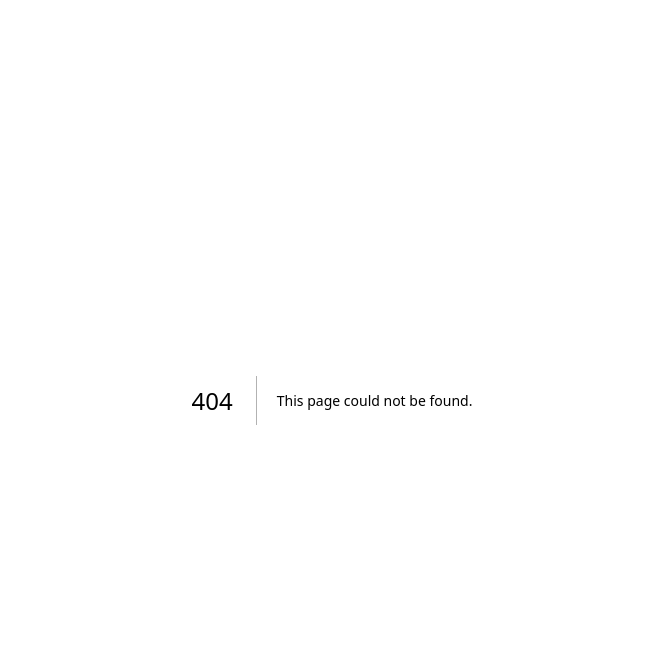
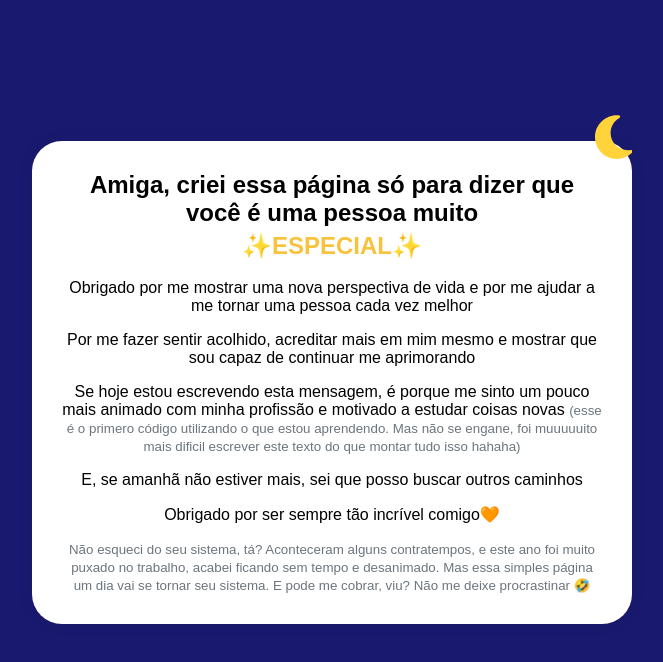
Before and after one commit to DiogoJRC/clone-tabnews, a Next.js app: page /desafio-deploy in a window 1280 px wide. Before the commit this address had no page. Shown: the top 662 px of the page, without its empty margins (308-971 px from the left). Built offline with nearby package versions, Linux system fonts and the light colour scheme.

Commit message:
adiciona a página `desafio-deploy` para compartilhar no curso

```diff
--- /dev/null
+++ b/pages/desafio-deploy.js
@@ -0,0 +1,115 @@
+import { useEffect, useState } from "react";
+
+function Home() {
+  const date = new Date();
+  let [hora, setHora] = useState(false);
+
+  useEffect(() => {
+    setHora(date.getHours());
+  }, []);
+
+  let bg = "lightskyblue";
+  let alignment = "baseline";
+  let icon =
+    '<svg xmlns="http://www.w3.org/2000/svg" viewBox="0 0 512 512"><path fill="#FFD43B" d="M361.5 1.2c5 2.1 8.6 6.6 9.6 11.9L391 121l107.9 19.8c5.3 1 9.8 4.6 11.9 9.6s1.5 10.7-1.6 15.2L446.9 256l62.3 90.3c3.1 4.5 3.7 10.2 1.6 15.2s-6.6 8.6-11.9 9.6L391 391 371.1 498.9c-1 5.3-4.6 9.8-9.6 11.9s-10.7 1.5-15.2-1.6L256 446.9l-90.3 62.3c-4.5 3.1-10.2 3.7-15.2 1.6s-8.6-6.6-9.6-11.9L121 391 13.1 371.1c-5.3-1-9.8-4.6-11.9-9.6s-1.5-10.7 1.6-15.2L65.1 256 2.8 165.7c-3.1-4.5-3.7-10.2-1.6-15.2s6.6-8.6 11.9-9.6L121 121 140.9 13.1c1-5.3 4.6-9.8 9.6-11.9s10.7-1.5 15.2 1.6L256 65.1 346.3 2.8c4.5-3.1 10.2-3.7 15.2-1.6zM160 256a96 96 0 1 1 192 0 96 96 0 1 1 -192 0zm224 0a128 128 0 1 0 -256 0 128 128 0 1 0 256 0z"/></svg>';
+
+  if (hora >= 18 || hora <= 5) {
+    bg = "midnightblue";
+    alignment = "end";
+    icon =
+      '<svg xmlns="http://www.w3.org/2000/svg" viewBox="0 0 384 512"><path fill="#FFD43B" d="M223.5 32C100 32 0 132.3 0 256S100 480 223.5 480c60.6 0 115.5-24.2 155.8-63.4c5-4.9 6.3-12.5 3.1-18.7s-10.1-9.7-17-8.5c-9.8 1.7-19.8 2.6-30.1 2.6c-96.9 0-175.5-78.8-175.5-176c0-65.8 36-123.1 89.3-153.3c6.1-3.5 9.2-10.5 7.7-17.3s-7.3-11.9-14.3-12.5c-6.3-.5-12.6-.8-19-.8z"/></svg>';
+  } else if (hora >= 12) {
+    bg = "#fd5e53";
+    alignment = "center";
+    icon =
+      '<svg xmlns="http://www.w3.org/2000/svg" viewBox="0 0 512 512"><path fill="#FFD43B" d="M375.7 19.7c-1.5-8-6.9-14.7-14.4-17.8s-16.1-2.2-22.8 2.4L256 61.1 173.5 4.2c-6.7-4.6-15.3-5.5-22.8-2.4s-12.9 9.8-14.4 17.8l-18.1 98.5L19.7 136.3c-8 1.5-14.7 6.9-17.8 14.4s-2.2 16.1 2.4 22.8L61.1 256 4.2 338.5c-4.6 6.7-5.5 15.3-2.4 22.8s9.8 13 17.8 14.4l98.5 18.1 18.1 98.5c1.5 8 6.9 14.7 14.4 17.8s16.1 2.2 22.8-2.4L256 450.9l82.5 56.9c6.7 4.6 15.3 5.5 22.8 2.4s12.9-9.8 14.4-17.8l18.1-98.5 98.5-18.1c8-1.5 14.7-6.9 17.8-14.4s2.2-16.1-2.4-22.8L450.9 256l56.9-82.5c4.6-6.7 5.5-15.3 2.4-22.8s-9.8-12.9-17.8-14.4l-98.5-18.1L375.7 19.7zM269.6 110l65.6-45.2 14.4 78.3c1.8 9.8 9.5 17.5 19.3 19.3l78.3 14.4L402 242.4c-5.7 8.2-5.7 19 0 27.2l45.2 65.6-78.3 14.4c-9.8 1.8-17.5 9.5-19.3 19.3l-14.4 78.3L269.6 402c-8.2-5.7-19-5.7-27.2 0l-65.6 45.2-14.4-78.3c-1.8-9.8-9.5-17.5-19.3-19.3L64.8 335.2 110 269.6c5.7-8.2 5.7-19 0-27.2L64.8 176.8l78.3-14.4c9.8-1.8 17.5-9.5 19.3-19.3l14.4-78.3L242.4 110c8.2 5.7 19 5.7 27.2 0zM256 368a112 112 0 1 0 0-224 112 112 0 1 0 0 224zM192 256a64 64 0 1 1 128 0 64 64 0 1 1 -128 0z"/></svg>';
+  }
+
+  return (
+    <section>
+      <style jsx global>
+        {`
+          html,
+          body {
+            font-family: sans-serif;
+            text-align: center;
+            background-color: ${bg};
+            padding: 0 15px 10px;
+          }
+          section {
+            max-width: 600px;
+            min-height: 90vh;
+            margin: 0 auto;
+            display: flex;
+            align-items: center;
+            justify-content: center;
+            flex-direction: column;
+          }
+          section span {
+            position: relative;
+            margin-bottom: -25px;
+            align-self: ${alignment};
+            z-index: 99;
+          }
+          section span svg {
+            height: 50px;
+          }
+          .message {
+            padding: 30px;
+            border-radius: 30px;
+            box-shadow: 0px 0px 10px 5px rgba(0, 0, 0, 0.05);
+            background-color: #fff;
+          }
+          .message h1 {
+            margin-top: 0;
+          }
+          .message h1 > strong {
+            display: block;
+            margin-top: 5px;
+            font-weigth: 900;
+            color: #f9c23c;
+          }
+          .message small {
+            color: #6c757d;
+          }
+        `}
+      </style>
+      <span dangerouslySetInnerHTML={{ __html: icon }}></span>
+      <div className="message">
+        <h1>
+          Amiga, criei essa página só para dizer que você é uma pessoa muito{" "}
+          <strong>✨ESPECIAL✨</strong>
+        </h1>
+        <p>
+          Obrigado por me mostrar uma nova perspectiva de vida e por me ajudar a
+          me tornar uma pessoa cada vez melhor
+        </p>
+        <p>
+          Por me fazer sentir acolhido, acreditar mais em mim mesmo e mostrar
+          que sou capaz de continuar me aprimorando
+        </p>
+        <p>
+          Se hoje estou escrevendo esta mensagem, é porque me sinto um pouco
+          mais animado com minha profissão e motivado a estudar coisas novas{" "}
+          <small>
+            (esse é o primero código utilizando o que estou aprendendo. Mas não
+            se engane, foi muuuuuito mais dificil escrever este texto do que
+            montar tudo isso hahaha)
+          </small>
+        </p>
+        <p>
+          E, se amanhã não estiver mais, sei que posso buscar outros caminhos
+        </p>
+        <p>Obrigado por ser sempre tão incrível comigo🧡</p>
+        <small>
+          Não esqueci do seu sistema, tá? Aconteceram alguns contratempos, e
+          este ano foi muito puxado no trabalho, acabei ficando sem tempo e
+          desanimado. Mas essa simples página um dia vai se tornar seu sistema.
+          E pode me cobrar, viu? Não me deixe procrastinar 🤣
+        </small>
+      </div>
+    </section>
+  );
+}
+
+export default Home;
```
